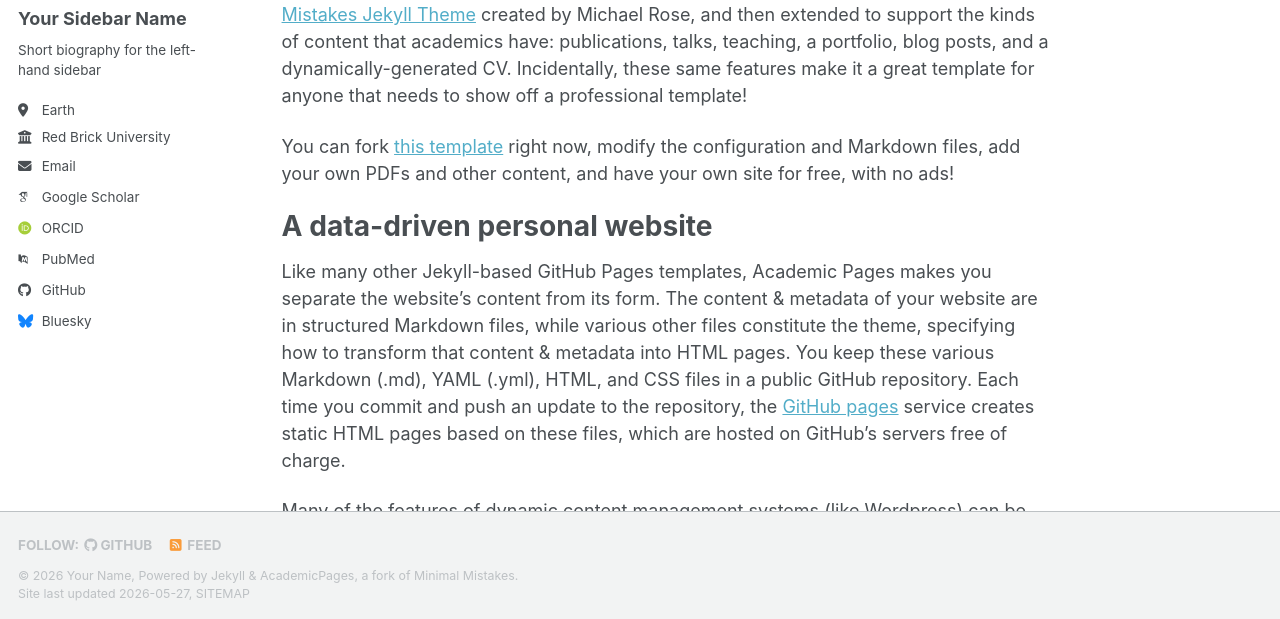
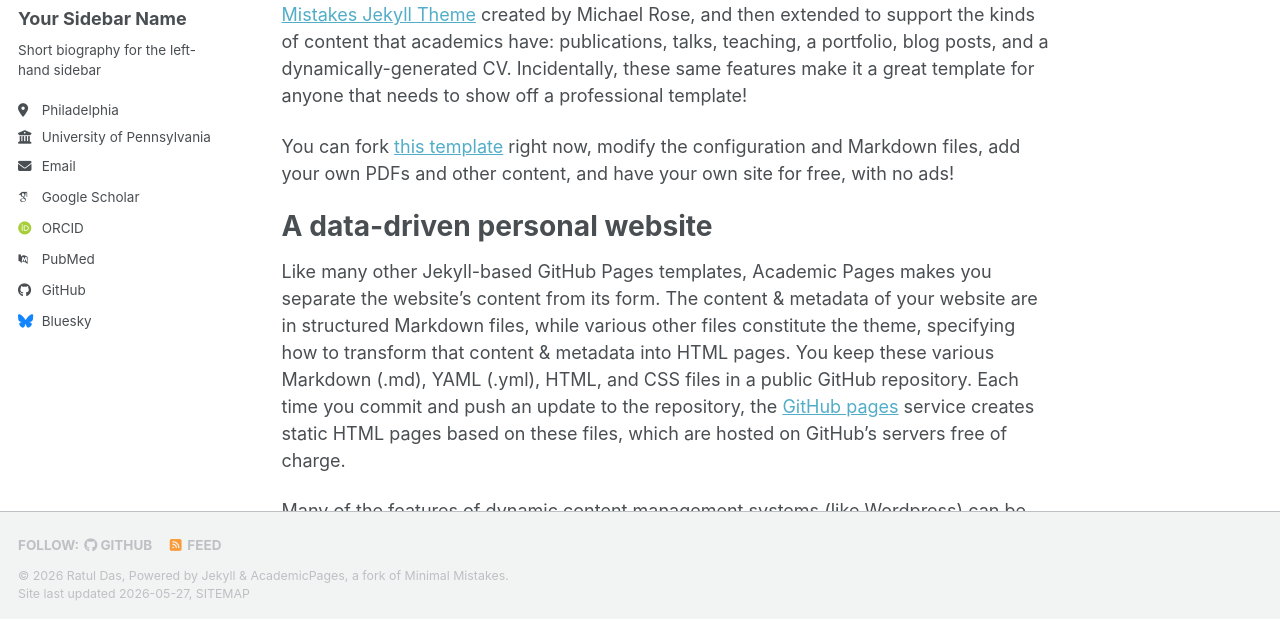
Before and after one commit to ratuldas-6/ratuldas-6.github.io, a Jekyll site: the page built from _pages/about.md, in a window 1280 px wide and 900 px high. Shown: the part 278-897 px from the top of the window. Built offline with Jekyll 4.4.1, drawn with Linux system fonts in a browser that asks for light colours; some web fonts are replaced; a script bundle is joined from its source files by our own code; library files that are not in the unit come from our copies.

Commit message:
Update _config.yml

```diff
--- a/_config.yml
+++ b/_config.yml
@@ -11,9 +11,9 @@ locale                   : "en-US"
 site_theme               : "default" # The available themes options are "default", "air", "sunrise", "mint", "dirt" and "contrast"
 title                    : "Your Name / Site Title"
 title_separator          : "-"
-name                     : &name "Your Name"
+name                     : &name "Ratul Das"
 description              : &description "Your Name's academic portfolio"   # Update this with a general description of your site, this is the default if not overridden by a page
-url                      : https://academicpages.github.io # The base hostname & protocol for your site e.g. "https://[your GitHub username].github.io",
+url                      : https://ratuldas-6.github.io # The base hostname & protocol for your site e.g. "https://[your GitHub username].github.io",
                                                            # or if you already have some other page hosted on Github then use "https://[your GitHub username].github.io/[Your Repo Name]"
 baseurl                  : "" # the subpath of your site, e.g. "/blog"
 repository               : "academicpages/academicpages.github.io"
@@ -27,10 +27,10 @@ author:
   name             : "Your Sidebar Name"
   pronouns         : # example: "she/her"
   bio              : "Short biography for the left-hand sidebar"
-  location         : "Earth"
-  employer         : "Red Brick University"
+  location         : "Philadelphia"
+  employer         : "University of Pennsylvania"
   uri              : # URL
-  email            : "none@example.org"
+  email            : "ratuldas@sas.upenn.edu"
 
   # Academic websites
   academia         : # URL
```
